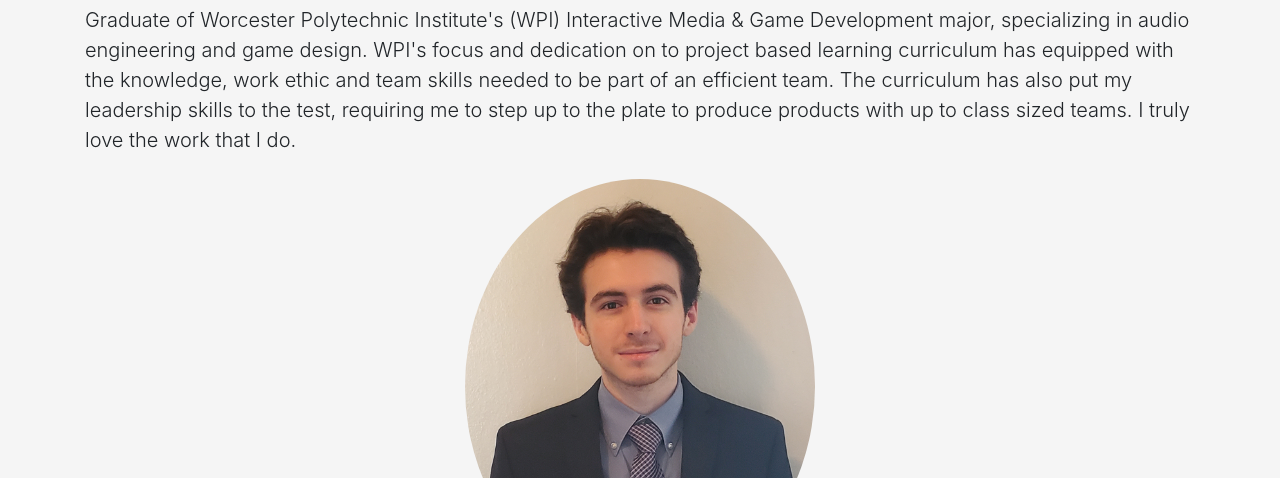
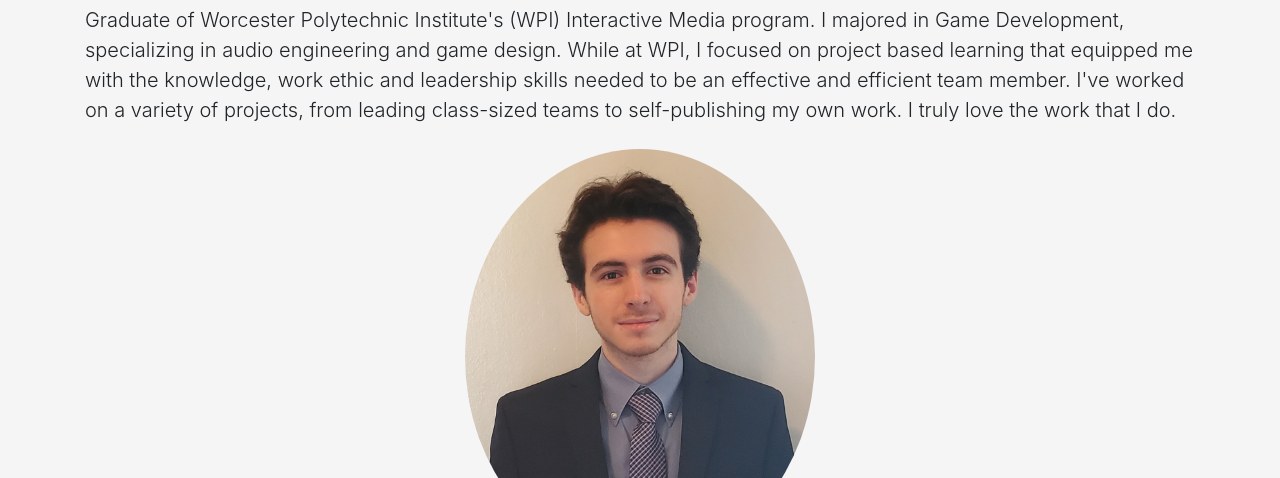
Before and after one commit to Jfrazia/jfrazia.github.io, a plain HTML site: page index.html in a window 1280 px wide. Shown: the part 322-800 px from the top of the page. Drawn offline with nearby package versions, Linux system fonts and the light colour scheme.

Commit message:
Resume changes yet again

```diff
--- a/index.html
+++ b/index.html
@@ -104,7 +104,7 @@
     </div>
     <div class="row featurette about-me-content">
       <div class="col-md-auto">
-        <p class="lead" id="aboutMe">Graduate of Worcester Polytechnic Institute's (WPI) Interactive Media &amp; Game Development major, specializing in audio engineering and game design. WPI's focus and dedication on to project based learning curriculum has equipped with the knowledge, work ethic and team skills needed to be part of an efficient team. The curriculum has also put my leadership skills to the test, requiring me to step up to the plate to produce products with up to class sized teams. I truly love the work that I do.</p>
+        <p class="lead" id="aboutMe">Graduate of Worcester Polytechnic Institute's (WPI) Interactive Media program. I majored in Game Development, specializing in audio engineering and game design. While at WPI, I focused on project based learning that equipped me with the knowledge, work ethic and leadership skills needed to be an effective and efficient team member. I've worked on a variety of projects, from leading class-sized teams to self-publishing my own work. I truly love the work that I do.</p>
       </div>
     </div>
     <div class="row featurette justify-content-center">
```
Also changed, not shown: 1 other file.
